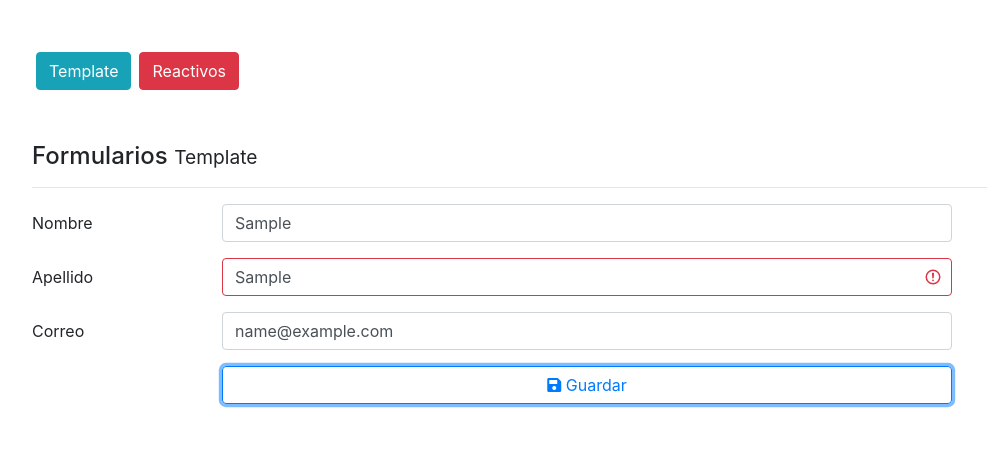
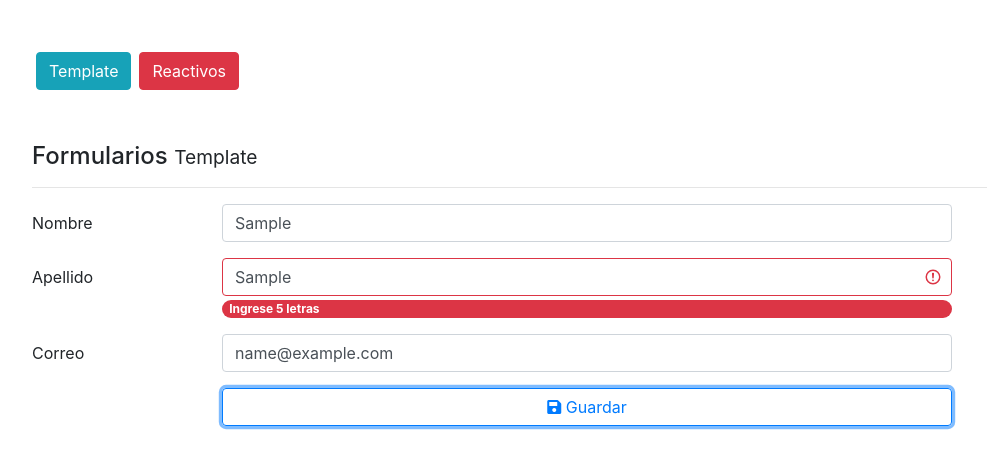
Before and after one commit to jonanv/formularios-angularjs, an Angular app: page /template in a window 1280 px wide. Both pictures are taken after typing "Sample", "Sample", "name@example.com" into the empty fields and a click on the button "Guardar". Shown: the top 468 px of the page, without its empty margins (53-1040 px from the left). Built offline with nearby package versions, Linux system fonts and the light colour scheme.

Commit message:
Se hizo validacion de touched al momento de pulsar el boton guardar en template.component.ts

```diff
--- a/src/app/components/template/template.component.html
+++ b/src/app/components/template/template.component.html
@@ -9,7 +9,7 @@
             <label class="col-2 col-form-label">Nombre</label>
             <div class="col-8">
                 <input class="form-control" type="text" placeholder="Nombre" name="firstName" [ngModel]="user.firstName" minlength="5" required [class.is-invalid]="firstName.invalid && firstName.touched" #firstName="ngModel">
-                <!-- <span *ngIf="formTemplate.submitted && formTemplate.controls['firstName'].errors" class="badge badge-pill badge-danger">Danger</span> -->
+                <span *ngIf="formTemplate.submitted && formTemplate.controls['firstName'].errors" class="badge badge-pill badge-danger d-block text-left mt-1">Ingrese 5 letras</span>
             </div>
         </div>
 
@@ -17,6 +17,7 @@
             <label class="col-2 col-form-label">Apellido</label>
             <div class="col-8">
                 <input class="form-control" type="text" placeholder="Apellido" name="lastName" [ngModel]="user.lastName" maxlength="5" required [class.is-invalid]="lastName.invalid && lastName.touched" #lastName="ngModel">
+                <span *ngIf="formTemplate.submitted && formTemplate.controls['lastName'].errors" class="badge badge-pill badge-danger d-block text-left mt-1">Ingrese 5 letras</span>
             </div>
         </div>
 
@@ -26,6 +27,7 @@
         <label class="col-2 col-form-label">Correo</label>
         <div class="col-8">
             <input class="form-control" type="email" placeholder="Correo electrónico" name="email" [ngModel]="user.email" email required pattern="[a-z0-9._%+-]+@[a-z0-9.-]+\.[a-z]{2,3}$" [class.is-invalid]="email.invalid && email.touched" #email="ngModel">
+            <span *ngIf="formTemplate.submitted && formTemplate.controls['email'].errors" class="badge badge-pill badge-danger d-block text-left mt-1">El correo es obligatorio</span>
         </div>
     </div>
 
--- a/src/app/components/template/template.component.ts
+++ b/src/app/components/template/template.component.ts
@@ -21,9 +21,13 @@ export class TemplateComponent implements OnInit {
   }
 
   guardar(formTemplate: NgForm) {
-    // if(formTemplate.invalid) {
-    //   return;
-    // }
+    if (formTemplate.invalid) {
+      Object.values(formTemplate.controls)
+        .forEach(control => {
+          control.markAllAsTouched();
+        });
+      return;
+    }
 
     console.log(formTemplate.value);
   }
```
Also changed, not shown: 1 other file (tests, documents, lock files or other folders).
